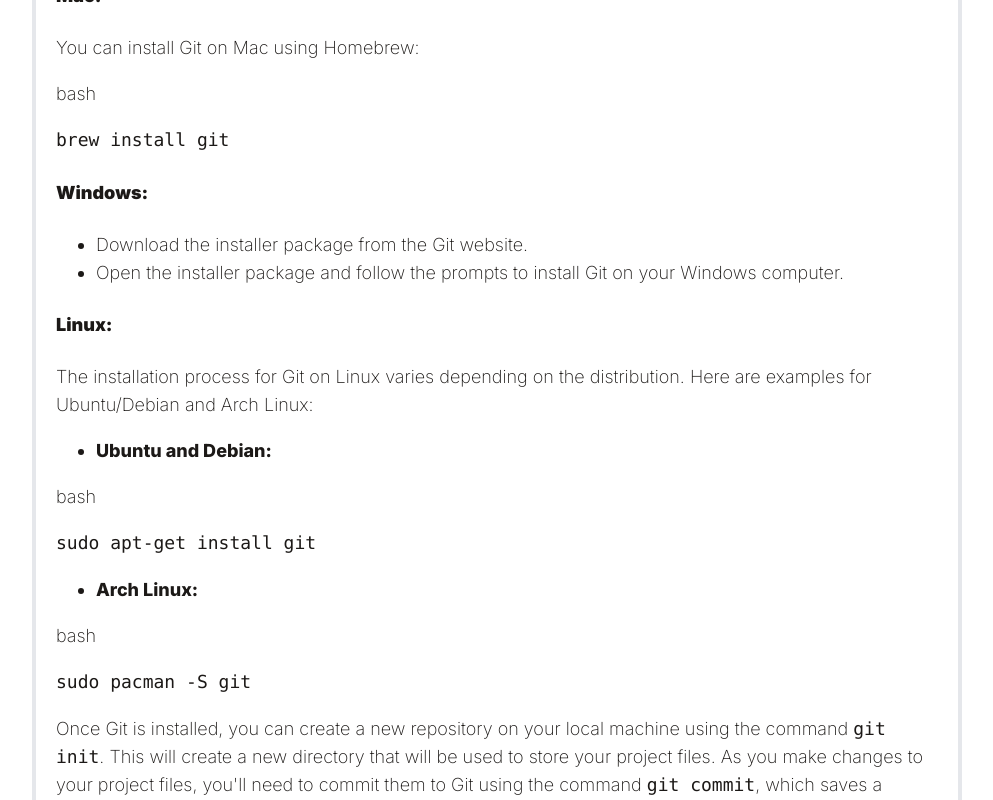
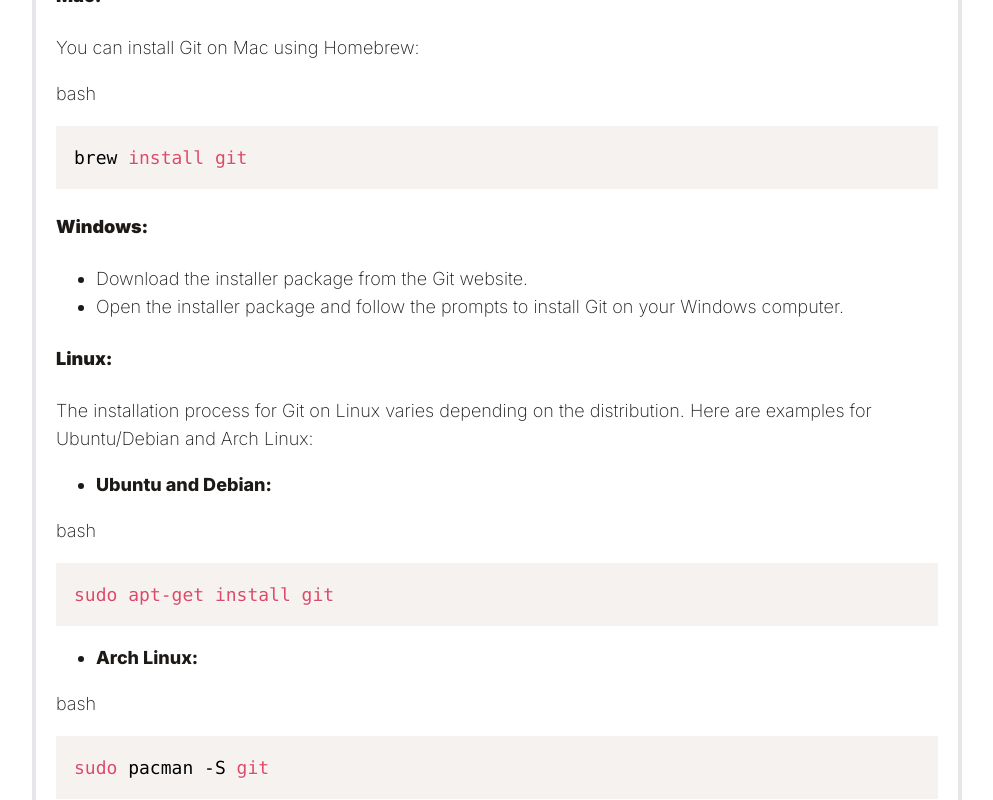
Before and after one commit to theyashwanthsai/DigitalGarden, a React (Vite) app: page /articles/git in a window 1280 px wide. Shown: the part 860-1660 px from the top of the page, without its empty margins (143-1136 px from the left). Built offline with nearby package versions, Linux system fonts and the light colour scheme; a web font is replaced by a local one.

Commit message:
added syntax highlighting for codes

```diff
--- a/src/components/ArticlePage.jsx
+++ b/src/components/ArticlePage.jsx
@@ -29,9 +29,30 @@ function ArticlePage() {
   }, [slug]);
 
   return (
-    <div className="lg:p-5 flex items-center justify-center flex-col text-left pt-5 pb-6">
-      <div className="markdown p-5 text-lg mb-6 border-4 w-11/12 lg:w-9/12 ">
-            <Markdown>{markdownContent}</Markdown>
+    <div className="lg:p-5 flex items-center justify-center flex-col text-left pt-5 pb-">
+      <div className="markdown p-5 text-lg mb-6 border-4 w-11/12 lg:w-9/12">
+      <Markdown
+          components={{
+            code: ({ node, inline, className, children, ...props }) => {
+              const match = /language-(\w+)/.exec(className || '');
+              return !inline && match ? (
+                <SyntaxHighlighter
+                  // style={dark}
+                  language={match[1]}
+                  PreTag="div"
+                  children={String(children).replace(/\n$/, '')}
+                />
+              ) : (
+                <code className={className} {...props}>
+                  {children}
+                </code>
+              );
+            }
+          }}
+        >
+          {markdownContent}
+        </Markdown>
+
       </div>
     </div>
 
```
Also changed, not shown: public/content/masteringbackend1.md (+8 -11 lines).
